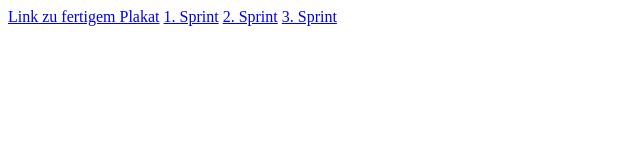
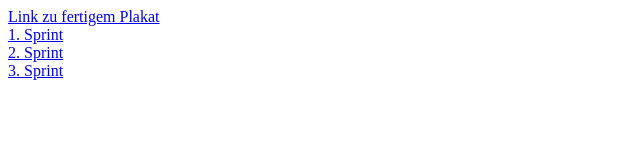
Before and after one commit to QuokkaK/kickweb21, a plain HTML site: page index.html in a window 1280 px wide. Shown: the whole page, without its empty margins (0-640 px from the left). Drawn offline with Linux system fonts and the light colour scheme.

Commit message:
Update index.html
add breaks between links

```diff
--- a/index.html
+++ b/index.html
@@ -7,9 +7,9 @@
 </head>
 
 <body>
-    <a href="plakat/index.html" title="Zum Plakat">Link zu fertigem Plakat</a>
-    <a href="plakat/sprint1/index.html" title="Zum Plakat im 1. Sprint">1. Sprint</a>
-    <a href="plakat/sprint2/index.html" title="Zum Plakat im 2. Sprint">2. Sprint</a>
+    <a href="plakat/index.html" title="Zum Plakat">Link zu fertigem Plakat</a> <br />
+    <a href="plakat/sprint1/index.html" title="Zum Plakat im 1. Sprint">1. Sprint</a><br />
+    <a href="plakat/sprint2/index.html" title="Zum Plakat im 2. Sprint">2. Sprint</a><br />
     <a href="plakat/sprint3/index.html" title="Zum Plakat im 3. Sprint">3. Sprint</a>
 </body>
 
```
